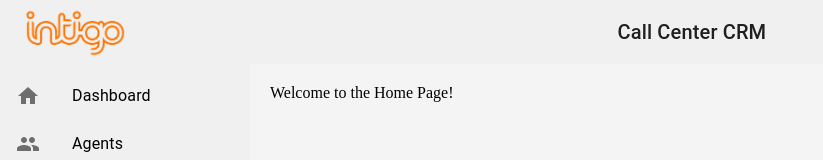
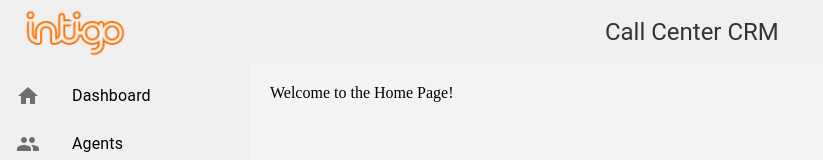
Before and after one commit to ramirachdi/CRM-frontend, a React (Create React App) app: page / in a window 1280 px wide. Shown: the top 160 px of the page, without its empty margins (0-823 px from the left). Built offline with nearby package versions, Linux system fonts and the light colour scheme.

Commit message:
adjusted styling

```diff
--- a/src/components/Header.js
+++ b/src/components/Header.js
@@ -10,7 +10,7 @@ function Header() {
     <AppBar position="static" color="default">
       <Toolbar className="headerToolbar">
         <img src={logo} alt="Intigo Logo" className="headerLogo" />
-        <Typography variant="h6" className="headerTitle">
+        <Typography variant="h5" component="h1" className="headerTitle">
           Call Center CRM
         </Typography>
       </Toolbar>
--- a/src/styles/App.css
+++ b/src/styles/App.css
@@ -10,23 +10,16 @@ html, body {
   display: flex;
   flex-direction: column;
   height: 100vh;
-  width: 100vw;
+  width: 100%;
 }
 
 .header {
-  position: fixed;
-  top: 0;
-  left: 0;
-  right: 0;
+  width: 100%;
   z-index: 1000;
-  width: 100%;
 }
-
-
 
 .appBody {
   display: flex;
-  margin-left: 250px;
   flex-grow: 1;
   overflow: hidden;
 }
--- a/src/styles/Header.css
+++ b/src/styles/Header.css
@@ -12,4 +12,11 @@
   .headerTitle {
     flex-grow: 1;
     text-align: center;
+    color: #333;
+    font-family: "Sour Gummy", sans-serif;
+    font-optical-sizing: auto;
+    font-weight: 700;
+    font-style: normal;
+    font-variation-settings:
+      "wdth" 100;
   }
--- a/src/styles/Sidebar.css
+++ b/src/styles/Sidebar.css
@@ -1,10 +1,8 @@
 .sidebarContainer {
-  position: fixed;
-  top: 64px;
-  left: 0;
-  bottom: 0;
   width: 250px;
   background-color: #f0f0f0;
+  overflow-y: auto;
+  height: 100%;
   z-index: 999;
 }
 
```
